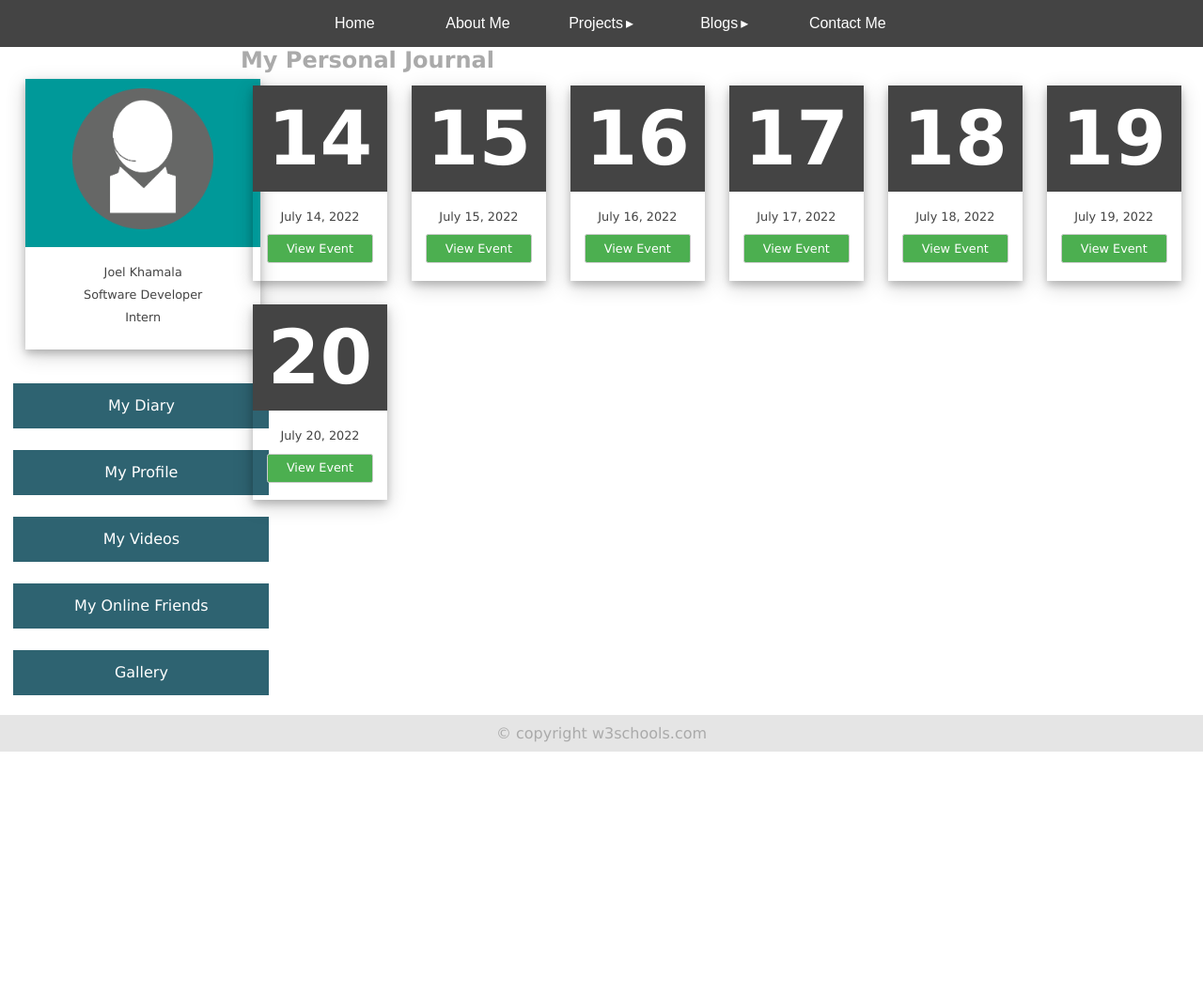
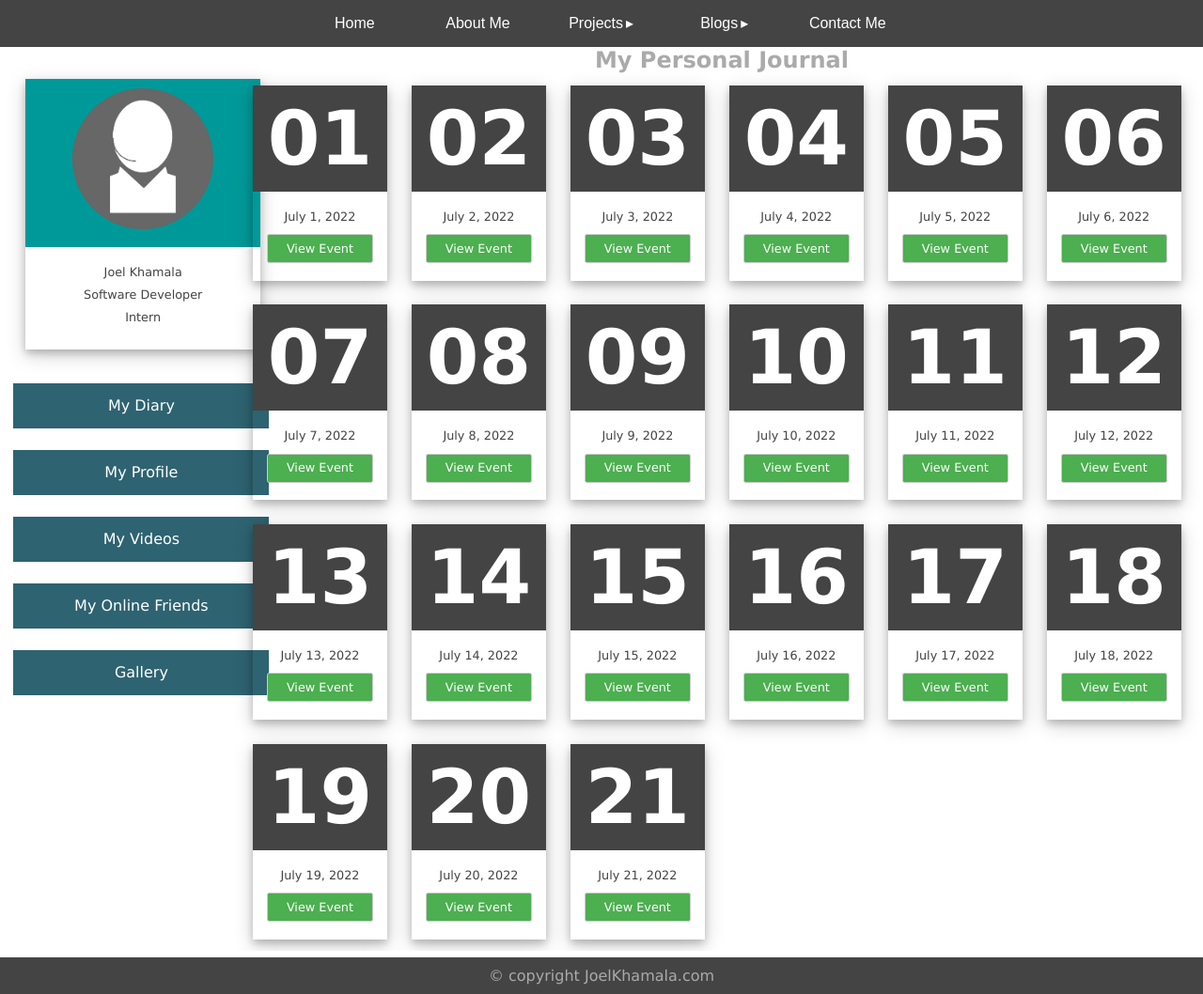
Before and after one commit to JWanyoa/Kweli_Portfolio, a plain HTML site: page index.html in a window 1280 px wide. Shown: the whole page at 94% size. Before the commit the page ends 800 px from the top, so only its background shows below. Drawn offline with Linux system fonts and the light colour scheme.

Commit message:
Commit with aboutus.html page changed to aboutme.html with some upgrades

```diff
--- a/css/styles.css
+++ b/css/styles.css
@@ -214,6 +214,16 @@ div.main .card{
   font-size: 0.8em;
 }
 
+.myfoot{
+  background-color: #444;
+  text-align:center;
+  padding:10px;
+  margin-top:7px;
+}
+
+.container{
+  text-align: center;
+}
 
 
 @media only screen and (max-width: 620px) {
@@ -265,7 +275,7 @@ div.main .card{
   font-size: 0.8em;
 }
 
-.menu, .container-side{
+.menu{
     justify-content: space-around;
     align-items: stretch;
   }
--- a/index.html
+++ b/index.html
@@ -9,7 +9,7 @@
       <div class="nav">
         <ul>
           <li class="home"><a href="#">Home</a></li>
-          <li class="about"><a href="aboutus.html">About Me</a></li>
+          <li class="about"><a href="aboutme.html">About Me</a></li>
           <li class="tutorials sub"><a href="#">Projects</a>
             <ul>
               <li><a href="#">Project #1</a></li>
@@ -71,9 +71,152 @@
       </a>
   </div>
 <div class="container">
-  <h2>My Personal Journal</h2>
+	<h2>My Personal Journal</h2>
 </div>
   <div class="main">
+    <div class="card">
+      <div class="header">
+        <h1>01</h1>
+      </div>
+
+      <div class="content">
+        <p>July 1, 2022</p>
+        <a href="#" class="btn btn-primary">View Event</a>
+      </div>
+    </div>
+
+    <div class="card">
+      <div class="header">
+        <h1>02</h1>
+      </div>
+
+      <div class="content">
+        <p>July 2, 2022</p>
+        <a href="#" class="btn btn-primary">View Event</a>
+      </div>
+    </div>
+
+    <div class="card">
+      <div class="header">
+        <h1>03</h1>
+      </div>
+
+      <div class="content">
+        <p>July 3, 2022</p>
+        <a href="#" class="btn btn-primary">View Event</a>
+      </div>
+    </div>
+
+    <div class="card">
+      <div class="header">
+        <h1>04</h1>
+      </div>
+
+      <div class="content">
+        <p>July 4, 2022</p>
+        <a href="#" class="btn btn-primary">View Event</a>
+      </div>
+    </div>
+
+    <div class="card">
+      <div class="header">
+        <h1>05</h1>
+      </div>
+
+      <div class="content">
+        <p>July 5, 2022</p>
+        <a href="#" class="btn btn-primary">View Event</a>
+      </div>
+    </div>
+
+    <div class="card">
+      <div class="header">
+        <h1>06</h1>
+      </div>
+
+      <div class="content">
+        <p>July 6, 2022</p>
+        <a href="#" class="btn btn-primary">View Event</a>
+      </div>
+    </div>
+
+    <div class="card">
+      <div class="header">
+        <h1>07</h1>
+      </div>
+
+      <div class="content">
+        <p>July 7, 2022</p>
+        <a href="#" class="btn btn-primary">View Event</a>
+      </div>
+    </div>
+
+    <div class="card">
+      <div class="header">
+        <h1>08</h1>
+      </div>
+
+      <div class="content">
+        <p>July 8, 2022</p>
+        <a href="#" class="btn btn-primary">View Event</a>
+      </div>
+    </div>
+
+    <div class="card">
+      <div class="header">
+        <h1>09</h1>
+      </div>
+
+      <div class="content">
+        <p>July 9, 2022</p>
+        <a href="#" class="btn btn-primary">View Event</a>
+      </div>
+    </div>
+
+    <div class="card">
+      <div class="header">
+        <h1>10</h1>
+      </div>
+
+      <div class="content">
+        <p>July 10, 2022</p>
+        <a href="#" class="btn btn-primary">View Event</a>
+      </div>
+    </div>
+
+    <div class="card">
+      <div class="header">
+        <h1>11</h1>
+      </div>
+
+      <div class="content">
+        <p>July 11, 2022</p>
+        <a href="#" class="btn btn-primary">View Event</a>
+      </div>
+    </div>
+
+    <div class="card">
+      <div class="header">
+        <h1>12</h1>
+      </div>
+
+      <div class="content">
+        <p>July 12, 2022</p>
+        <a href="#" class="btn btn-primary">View Event</a>
+      </div>
+    </div>
+
+    <div class="card">
+      <div class="header">
+        <h1>13</h1>
+      </div>
+
+      <div class="content">
+        <p>July 13, 2022</p>
+        <a href="#" class="btn btn-primary">View Event</a>
+      </div>
+    </div>
+
     <div class="card">
       <div class="header">
         <h1>14</h1>
@@ -150,11 +293,22 @@
         <a href="#" class="btn btn-primary">View Event</a>
       </div>
     </div>
+
+    <div class="card">
+      <div class="header">
+        <h1>21</h1>
+      </div>
+
+      <div class="content">
+        <p>July 21, 2022</p>
+        <a href="#" class="btn btn-primary">View Event</a>
+      </div>
+    </div>
   </div>
 
 </div>
 
-<div style="background-color:#e5e5e5;text-align:center;padding:10px;margin-top:7px;">© copyright w3schools.com</div>
+<div class="footer myfoot">© copyright JoelKhamala.com</div>
 
 </body>
 </html>
```
Also changed, not shown: aboutme.html (+7 -81 lines).
